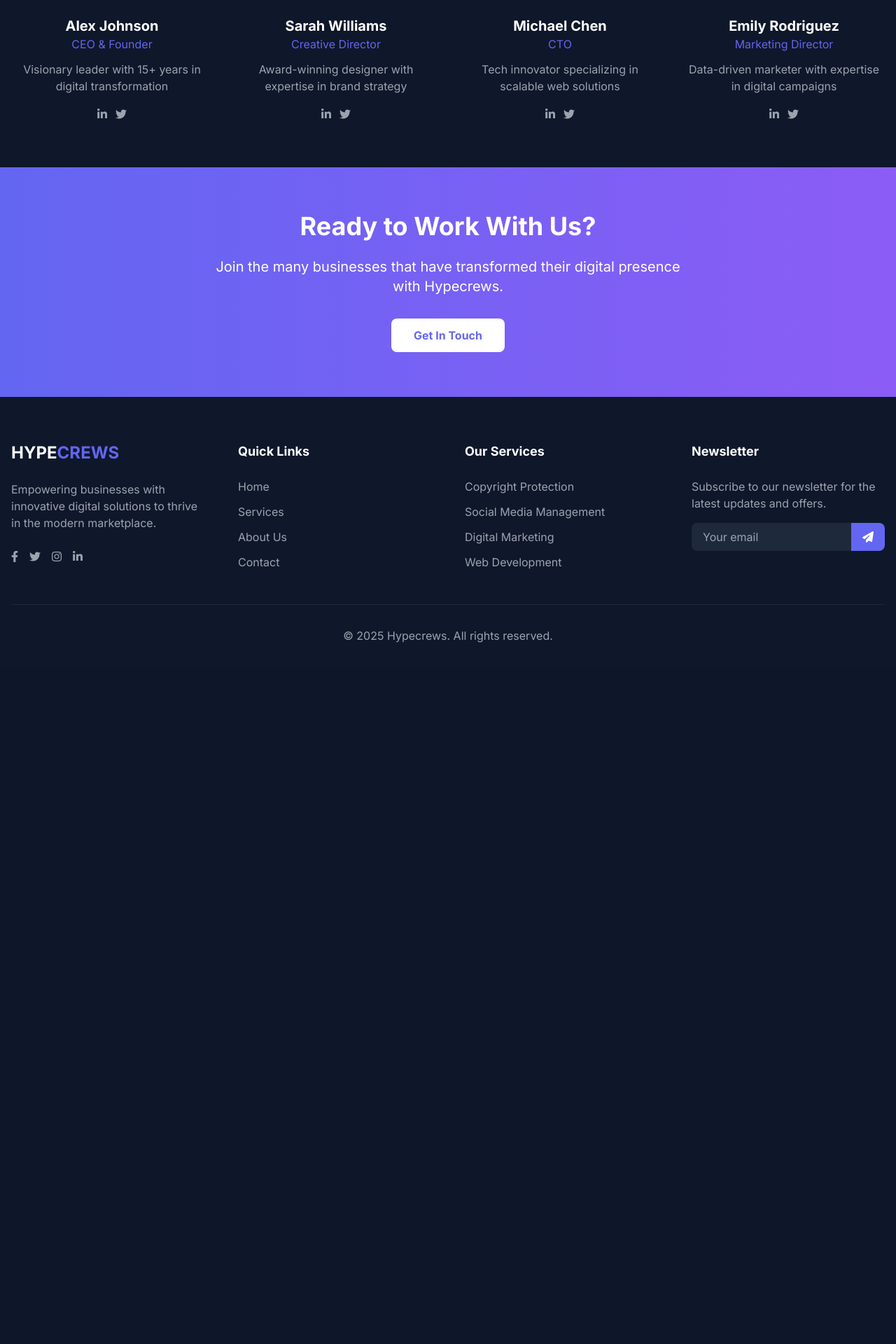
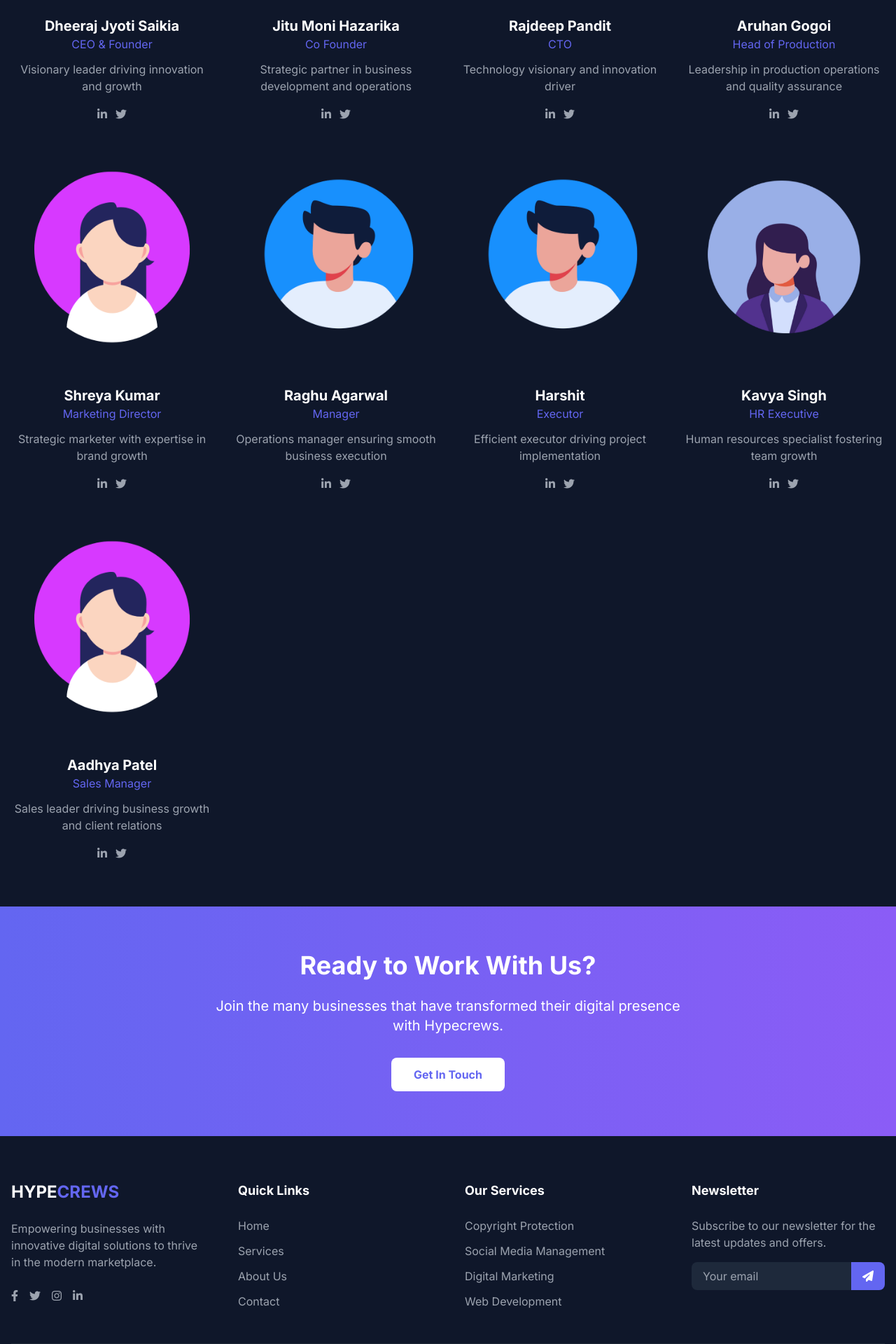
Before and after one commit to anshuonline/hypecrews, a PHP site: page /about.php in a window 1280 px wide. Shown: the part 2915-4835 px from the top of the page at 70% size. Before the commit the page ends 3833 px from the top, so only its background shows below. Run offline with PHP 8.4, Linux system fonts and the light colour scheme; some libraries are stand-ins or nearby versions.

Commit message:
Update team section with full names and corrected titles

```diff
--- a/about.php
+++ b/about.php
@@ -176,14 +176,14 @@ $pageTitle = "About Us - Hypecrews";
             </div>
 
             <div class="grid grid-cols-1 md:grid-cols-2 lg:grid-cols-4 gap-8">
-                <!-- Team Member 1 -->
+                <!-- Dheeraj Jyoti Saikia - CEO & Founder -->
                 <div class="team-member text-center">
                     <div class="overflow-hidden rounded-xl mb-6">
-                        <img src="https://images.unsplash.com/photo-1507003211169-0a1dd7228f2d?ixlib=rb-4.0.3&ixid=M3wxMjA3fDB8MHxwaG90by1wYWdlfHx8fGVufDB8fHx8fA%3D%3D&auto=format&fit=crop&w=774&q=80" alt="Team Member" class="w-full h-80 object-cover transition duration-500">
+                        <img src="graphics/Our-Team/company owner and and co founder .png" alt="Dheeraj Jyoti Saikia" class="w-full h-80 object-cover transition duration-500">
                     </div>
-                    <h3 class="text-xl font-bold">Alex Johnson</h3>
+                    <h3 class="text-xl font-bold">Dheeraj Jyoti Saikia</h3>
                     <p class="text-primary mb-3">CEO & Founder</p>
-                    <p class="text-gray-400 mb-4">Visionary leader with 15+ years in digital transformation</p>
+                    <p class="text-gray-400 mb-4">Visionary leader driving innovation and growth</p>
                     <div class="flex justify-center space-x-3">
                         <a href="#" class="text-gray-400 hover:text-primary transition">
                             <i class="fab fa-linkedin-in"></i>
@@ -194,14 +194,14 @@ $pageTitle = "About Us - Hypecrews";
                     </div>
                 </div>
 
-                <!-- Team Member 2 -->
+                <!-- Jitu Moni Hazarika - Co Founder -->
                 <div class="team-member text-center">
                     <div class="overflow-hidden rounded-xl mb-6">
-                        <img src="https://images.unsplash.com/photo-1573496359142-b8d87734a5a2?ixlib=rb-4.0.3&ixid=M3wxMjA3fDB8MHxwaG90by1wYWdlfHx8fGVufDB8fHx8fA%3D%3D&auto=format&fit=crop&w=774&q=80" alt="Team Member" class="w-full h-80 object-cover transition duration-500">
+                        <img src="graphics/Our-Team/company owner and and co founder .png" alt="Jitu Moni Hazarika" class="w-full h-80 object-cover transition duration-500">
                     </div>
-                    <h3 class="text-xl font-bold">Sarah Williams</h3>
-                    <p class="text-primary mb-3">Creative Director</p>
-                    <p class="text-gray-400 mb-4">Award-winning designer with expertise in brand strategy</p>
+                    <h3 class="text-xl font-bold">Jitu Moni Hazarika</h3>
+                    <p class="text-primary mb-3">Co Founder</p>
+                    <p class="text-gray-400 mb-4">Strategic partner in business development and operations</p>
                     <div class="flex justify-center space-x-3">
                         <a href="#" class="text-gray-400 hover:text-primary transition">
                             <i class="fab fa-linkedin-in"></i>
@@ -212,14 +212,14 @@ $pageTitle = "About Us - Hypecrews";
                     </div>
                 </div>
 
-                <!-- Team Member 3 -->
+                <!-- Rajdeep Pandit - CTO -->
                 <div class="team-member text-center">
                     <div class="overflow-hidden rounded-xl mb-6">
-                        <img src="https://images.unsplash.com/photo-1560250097-0b93528c311a?ixlib=rb-4.0.3&ixid=M3wxMjA3fDB8MHxwaG90by1wYWdlfHx8fGVufDB8fHx8fA%3D%3D&auto=format&fit=crop&w=774&q=80" alt="Team Member" class="w-full h-80 object-cover transition duration-500">
+                        <img src="graphics/Our-Team/company owner and and co founder .png" alt="Rajdeep Pandit" class="w-full h-80 object-cover transition duration-500">
                     </div>
-                    <h3 class="text-xl font-bold">Michael Chen</h3>
+                    <h3 class="text-xl font-bold">Rajdeep Pandit</h3>
                     <p class="text-primary mb-3">CTO</p>
-                    <p class="text-gray-400 mb-4">Tech innovator specializing in scalable web solutions</p>
+                    <p class="text-gray-400 mb-4">Technology visionary and innovation driver</p>
                     <div class="flex justify-center space-x-3">
                         <a href="#" class="text-gray-400 hover:text-primary transition">
                             <i class="fab fa-linkedin-in"></i>
@@ -230,14 +230,104 @@ $pageTitle = "About Us - Hypecrews";
                     </div>
                 </div>
 
-                <!-- Team Member 4 -->
+                <!-- Aruhan Gogoi - Head of Production -->
                 <div class="team-member text-center">
                     <div class="overflow-hidden rounded-xl mb-6">
-                        <img src="https://images.unsplash.com/photo-1544005313-94ddf0286df2?ixlib=rb-4.0.3&ixid=M3wxMjA3fDB8MHxwaG90by1wYWdlfHx8fGVufDB8fHx8fA%3D%3D&auto=format&fit=crop&w=774&q=80" alt="Team Member" class="w-full h-80 object-cover transition duration-500">
+                        <img src="graphics/Our-Team/company owner and and co founder .png" alt="Aruhan Gogoi" class="w-full h-80 object-cover transition duration-500">
                     </div>
-                    <h3 class="text-xl font-bold">Emily Rodriguez</h3>
+                    <h3 class="text-xl font-bold">Aruhan Gogoi</h3>
+                    <p class="text-primary mb-3">Head of Production</p>
+                    <p class="text-gray-400 mb-4">Leadership in production operations and quality assurance</p>
+                    <div class="flex justify-center space-x-3">
+                        <a href="#" class="text-gray-400 hover:text-primary transition">
+                            <i class="fab fa-linkedin-in"></i>
+                        </a>
+                        <a href="#" class="text-gray-400 hover:text-primary transition">
+                            <i class="fab fa-twitter"></i>
+                        </a>
+                    </div>
+                </div>
+
+                <!-- Shreya Kumar - Marketing Director -->
+                <div class="team-member text-center">
+                    <div class="overflow-hidden rounded-xl mb-6">
+                        <img src="graphics/Our-Team/team female 2.png" alt="Shreya Kumar" class="w-full h-80 object-cover transition duration-500">
+                    </div>
+                    <h3 class="text-xl font-bold">Shreya Kumar</h3>
                     <p class="text-primary mb-3">Marketing Director</p>
-                    <p class="text-gray-400 mb-4">Data-driven marketer with expertise in digital campaigns</p>
+                    <p class="text-gray-400 mb-4">Strategic marketer with expertise in brand growth</p>
+                    <div class="flex justify-center space-x-3">
+                        <a href="#" class="text-gray-400 hover:text-primary transition">
+                            <i class="fab fa-linkedin-in"></i>
+                        </a>
+                        <a href="#" class="text-gray-400 hover:text-primary transition">
+                            <i class="fab fa-twitter"></i>
+                        </a>
+                    </div>
+                </div>
+
+                <!-- Raghu Agarwal - Manager -->
+                <div class="team-member text-center">
+                    <div class="overflow-hidden rounded-xl mb-6">
+                        <img src="graphics/Our-Team/teams-male.png" alt="Raghu Agarwal" class="w-full h-80 object-cover transition duration-500">
+                    </div>
+                    <h3 class="text-xl font-bold">Raghu Agarwal</h3>
+                    <p class="text-primary mb-3">Manager</p>
+                    <p class="text-gray-400 mb-4">Operations manager ensuring smooth business execution</p>
+                    <div class="flex justify-center space-x-3">
+                        <a href="#" class="text-gray-400 hover:text-primary transition">
+                            <i class="fab fa-linkedin-in"></i>
+                        </a>
+                        <a href="#" class="text-gray-400 hover:text-primary transition">
+                            <i class="fab fa-twitter"></i>
+                        </a>
+                    </div>
+                </div>
+
+                <!-- Harshit - Executor -->
+                <div class="team-member text-center">
+                    <div class="overflow-hidden rounded-xl mb-6">
+                        <img src="graphics/Our-Team/teams-male.png" alt="Harshit" class="w-full h-80 object-cover transition duration-500">
+                    </div>
+                    <h3 class="text-xl font-bold">Harshit</h3>
+                    <p class="text-primary mb-3">Executor</p>
+                    <p class="text-gray-400 mb-4">Efficient executor driving project implementation</p>
+                    <div class="flex justify-center space-x-3">
+                        <a href="#" class="text-gray-400 hover:text-primary transition">
+                            <i class="fab fa-linkedin-in"></i>
+                        </a>
+                        <a href="#" class="text-gray-400 hover:text-primary transition">
+                            <i class="fab fa-twitter"></i>
+                        </a>
+                    </div>
+                </div>
+
+                <!-- Kavya Singh - HR Executive -->
+                <div class="team-member text-center">
+                    <div class="overflow-hidden rounded-xl mb-6">
+                        <img src="graphics/Our-Team/teams-female1.png" alt="Kavya Singh" class="w-full h-80 object-cover transition duration-500">
+                    </div>
+                    <h3 class="text-xl font-bold">Kavya Singh</h3>
+                    <p class="text-primary mb-3">HR Executive</p>
+                    <p class="text-gray-400 mb-4">Human resources specialist fostering team growth</p>
+                    <div class="flex justify-center space-x-3">
+                        <a href="#" class="text-gray-400 hover:text-primary transition">
+                            <i class="fab fa-linkedin-in"></i>
+                        </a>
+                        <a href="#" class="text-gray-400 hover:text-primary transition">
+                            <i class="fab fa-twitter"></i>
+                        </a>
+                    </div>
+                </div>
+
+                <!-- Aadhya Patel - Sales Manager -->
+                <div class="team-member text-center">
+                    <div class="overflow-hidden rounded-xl mb-6">
+                        <img src="graphics/Our-Team/team female 2.png" alt="Aadhya Patel" class="w-full h-80 object-cover transition duration-500">
+                    </div>
+                    <h3 class="text-xl font-bold">Aadhya Patel</h3>
+                    <p class="text-primary mb-3">Sales Manager</p>
+                    <p class="text-gray-400 mb-4">Sales leader driving business growth and client relations</p>
                     <div class="flex justify-center space-x-3">
                         <a href="#" class="text-gray-400 hover:text-primary transition">
                             <i class="fab fa-linkedin-in"></i>
```
Also changed, not shown: graphics/our-team/company owner and and co founder .png (added), graphics/our-team/team female 2.png (added), graphics/our-team/teams-female1.png (added), graphics/our-team/teams-male.png (added).
